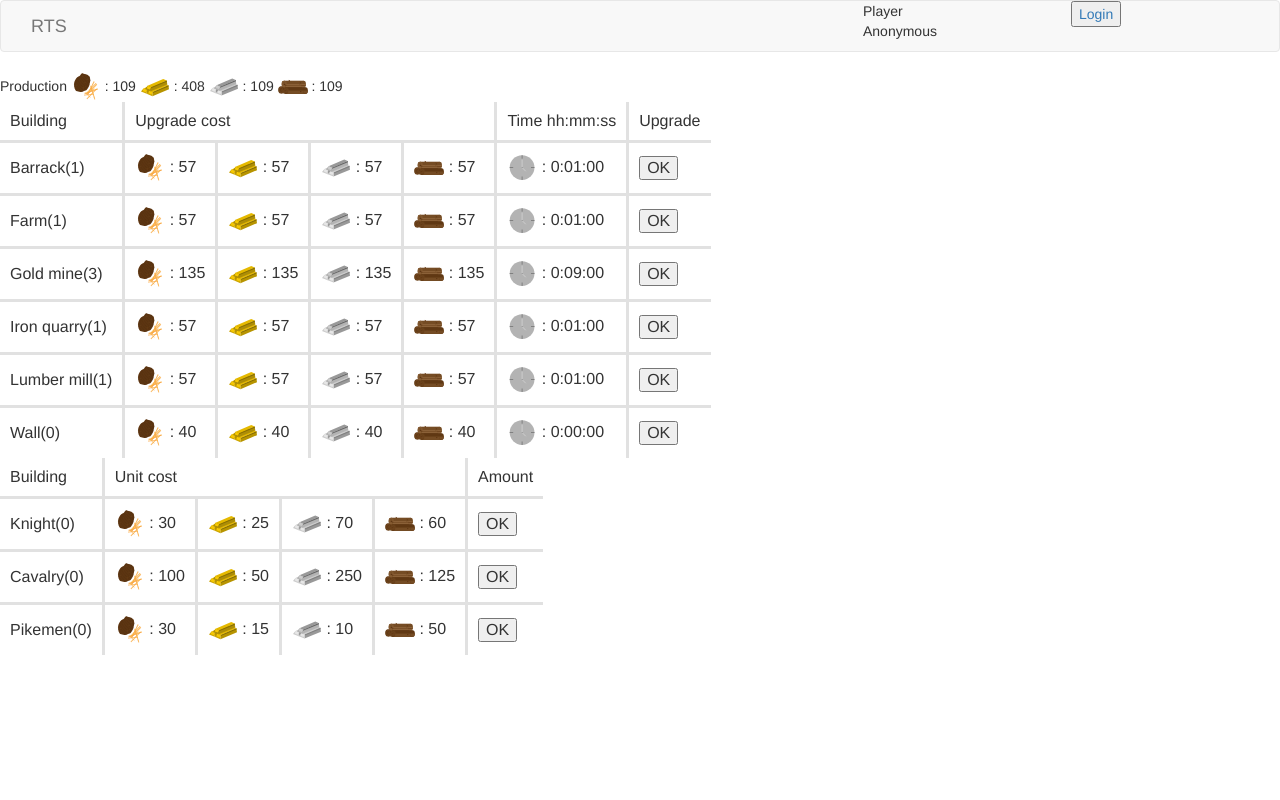
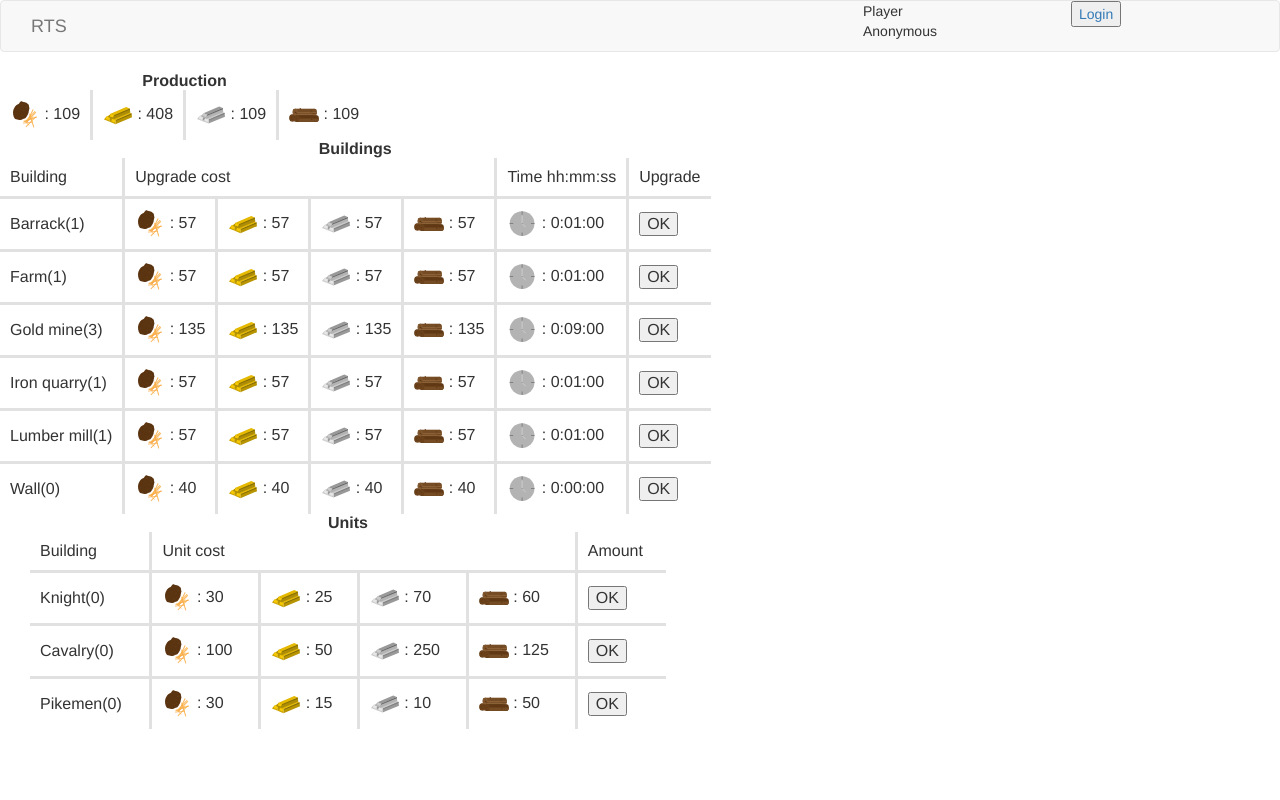
Before and after one commit to universiteit/GameApplication, a Flask app: page /rts/townview/1 in a window 1280 px wide. Run offline with Flask 2, Linux system fonts and the light colour scheme; some libraries are stand-ins or nearby versions.

Commit message:
Fixed the page view

```diff
--- a/app/RTS/static/style/town.css
+++ b/app/RTS/static/style/town.css
@@ -1,5 +1,20 @@
+.buildings {
+	width: 56%;
+    display: inline;
+}
+
+.units {
+	margin-left:30px;
+	width: calc(50% - 4px);
+    display: Inline-table;
+}
+
 h2{
     text-align: center;
+}
+
+th {
+	text-align: center;
 }
 
 tr td {
--- a/app/RTS/templates/views/town_view.html
+++ b/app/RTS/templates/views/town_view.html
@@ -7,22 +7,23 @@
 {% block content %}
     <table>
         <thead>
-            Production
+            <tr>
+                <th colspan="4">Production</th>
+            </tr>
         </thead>
         <tr>
-            <img width=30 src="/rts/static/food.svg"> : {{current_town.get_production(current_town.farm)}}
-        </tr>
-        <tr>
-            <img width=30 src="/rts/static/golden_ignot.svg"> : {{current_town.get_production(current_town.gold_mine)}}
-        </tr>
-        <tr>
-            <img width=30 src="/rts/static/iron_ignot.svg"> : {{current_town.get_production(current_town.quarry)}}
-        </tr>
-        <tr>
-            <img width=30 src="/rts/static/log.svg"> : {{current_town.get_production(current_town.lumber_mill)}}
+            <td><img width=30 src="/rts/static/food.svg"> : {{current_town.get_production(current_town.farm)}}</td>
+            <td><img width=30 src="/rts/static/golden_ignot.svg"> : {{current_town.get_production(current_town.gold_mine)}}</td>
+            <td><img width=30 src="/rts/static/iron_ignot.svg"> : {{current_town.get_production(current_town.quarry)}}</td>
+            <td><img width=30 src="/rts/static/log.svg"> : {{current_town.get_production(current_town.lumber_mill)}}</td>
         </tr>
     </table>
-    <table>
+    <table class="buildings">
+        <thead>
+            <tr>
+                <th colspan="7">Buildings</th>
+            </tr>
+        </thead>
         <tr>
             <td>
                 Building
@@ -177,7 +178,12 @@
         </tr>
     </table>
 
-    <table>
+    <table class="units">
+        <thead>
+            <tr>
+                <th colspan="6">Units</th>
+            </tr>
+        </thead>
         <tr>
             <td>
                 Building
```
